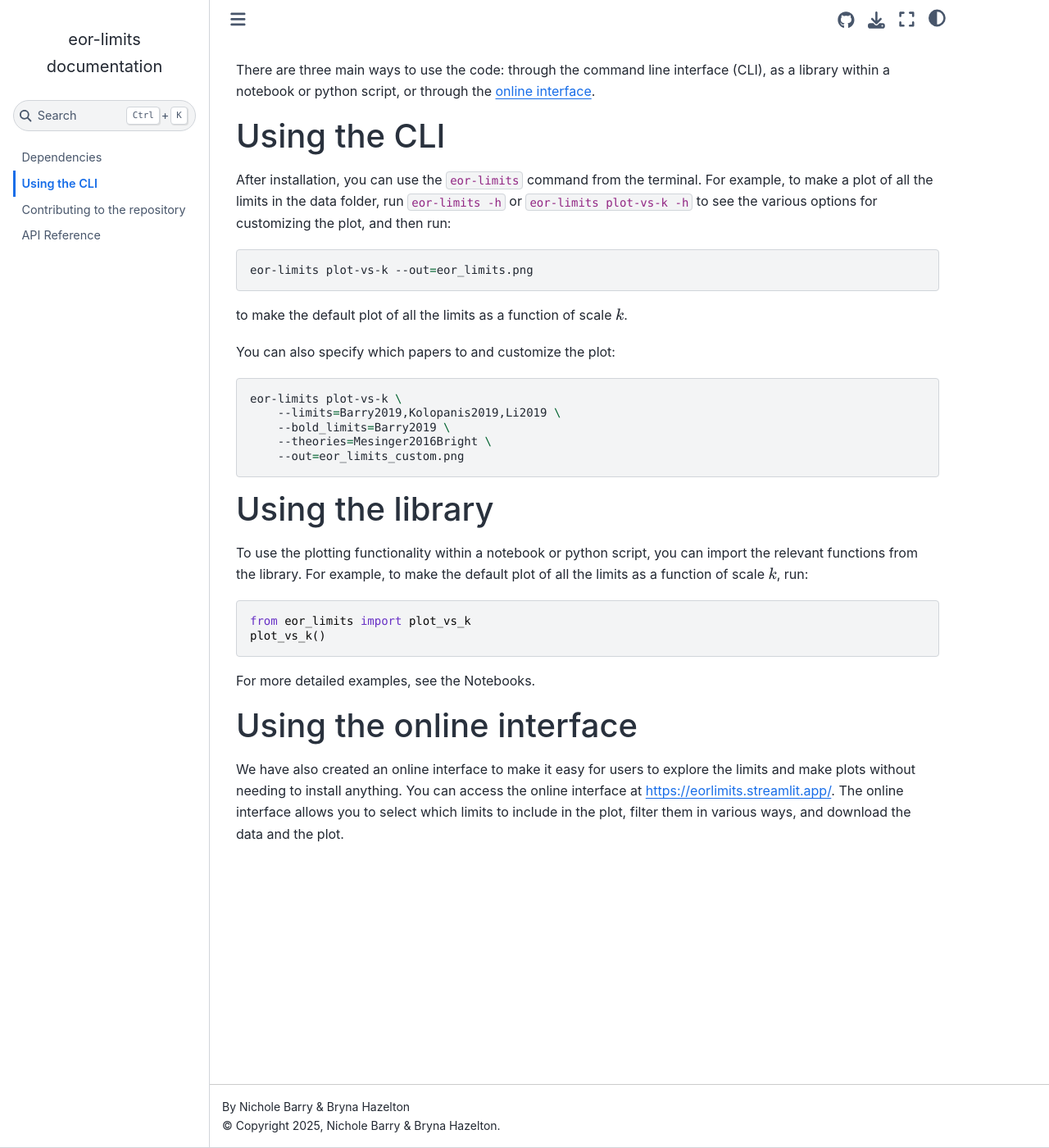
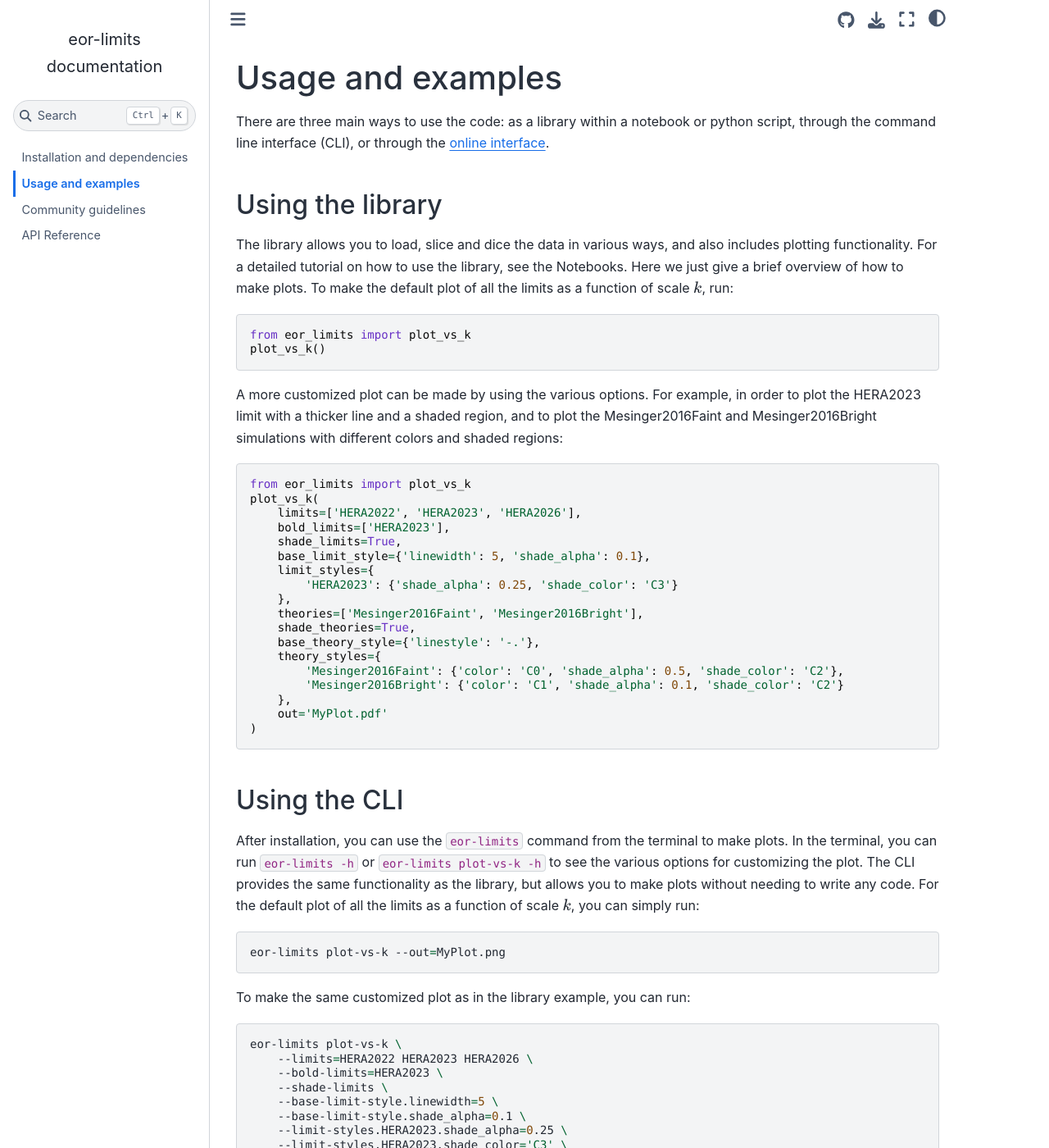
Before and after one commit to EoRImaging/eor_limits, a Sphinx documentation site: the page built from docs/source/usage.md, in a window 1280 px wide and 1400 px high. Shown: the whole window at 82% size. Built offline with Sphinx 7.4.7 and the Sphinx Book theme 1.1.4, drawn with Linux system fonts in a browser that asks for light colours; the version number could not be read and is left out; some of the changed text lies outside the part shown.

Commit message:
expand docs

````diff
--- a/README.md
+++ b/README.md
@@ -6,9 +6,31 @@ and Cosmic Dawn. It also provides functionality to plot these limits as a functi
 
 The published limits are included in human-readable yaml files in the data folder, and the plotting functionality is highly customizable through keywords. It is possible to read in custom yaml files to add new limits or simulations, and we welcome pull requests to add new data sets or simulations from published papers.
 
+Before you dive in, check out the brand new [online interface](https://eorlimits.streamlit.app/) to explore the limits and make plots without needing to install anything!
+
 ![Example EoR Limit plot](docs/source/_static/eor_limits.png)
 
 ## Installation and dependencies
+
+### User installation
+
+* Clone the repository using
+```git clone https://github.com/EoRImaging/eor_limits```
+
+* For a simple user installation, change directories into the `eor_limits` folder and
+run ```pip install .``` (including the dot).
+
+* To install without dependencies, run `pip install --no-deps .` (including the dot).
+
+### Developer installation
+
+* Developers who would like to contribute to the code can install the package as: ```pip install -e .[dev]``` (including the dot). This will install the package in editable mode, which allows you to make changes to the code and have them immediately reflected when you import the package. It will also install the development dependencies, which include tools for testing and formatting the code.
+
+* If you prefer to use `uv` to manage your environment, you can install the package in editable mode with the development dependencies using: ```uv sync --all-extras --editable .```
+
+* To use pre-commit to prevent committing code that does not follow our style,
+you'll need to run `pre-commit install` in the top level `eor_limits` directory.
+
 
 ### Dependencies
 
@@ -24,64 +46,72 @@ need to install the following packages:
 * pyyaml>=6.0.3
 * rich>=14.3.1
 
-### User installation
-
-Clone the repository using
-```git clone https://github.com/EoRImaging/eor_limits```
-
-For a simple user installation, change directories into the `eor_limits` folder and
-run ```pip install .``` (including the dot).
-
-To install without dependencies, run `pip install --no-deps .` (including the dot).
-
-### Developer installation
-
-Developers who would like to contribute to the code can install the package as:
-
-```pip install -e .[dev]```
-
-or with `uv`:
-
-```uv sync --all-extras```
-
-To use pre-commit to prevent committing code that does not follow our style,
-you'll need to run `pre-commit install` in the top level `eor_limits` directory.
-
 ## Usage and examples
 
-There are three main ways to use the code: through the command line interface (CLI), as a library within a notebook or python script, or through the [online interface](https://eorlimits.streamlit.app/).
-
-### Using the CLI
-
-After installation, you can use the `eor-limits` command from the terminal. For example, to make a plot of all the limits in the data folder, run ```eor-limits -h``` or ```eor-limits plot-vs-k -h``` to see the various options for customizing the plot, and then run:
-
-```bash
-eor-limits plot-vs-k --out=eor_limits.png
-```
-
-to make the default plot of all the limits as a function of scale $k$.
-
-You can also specify which papers to and customize the plot:
-
-```bash
-eor-limits plot-vs-k \
-    --limits=Barry2019,Kolopanis2019,Li2019 \
-    --bold_limits=Barry2019 \
-    --theories=Mesinger2016Bright \
-    --out=eor_limits_custom.png
-```
-
+There are three main ways to use the code: as a library within a notebook or python script, through the command line interface (CLI), or through the [online interface](https://eorlimits.streamlit.app/).
 
 ### Using the library
 
-To use the plotting functionality within a notebook or python script, you can import the relevant functions from the library. For example, to make the default plot of all the limits as a function of scale $k$, run:
+The library allows you to load, slice and dice the data in various ways, and also includes plotting functionality. For a detailed tutorial on how to use the library, see the Notebooks. Here we just give a brief overview of how to make plots. To make the default plot of all the limits as a function of scale $k$, run:
 
 ```python
 from eor_limits import plot_vs_k
 plot_vs_k()
 ```
 
-For more detailed examples, see the Notebooks.
+A more customized plot can be made by using the various options. For example, in order to plot the HERA2023 limit with a thicker line and a shaded region, and to plot the Mesinger2016Faint and Mesinger2016Bright simulations with different colors and shaded regions:
+
+```python
+from eor_limits import plot_vs_k
+plot_vs_k(
+    limits=['HERA2022', 'HERA2023', 'HERA2026'],
+    bold_limits=['HERA2023'],
+    shade_limits=True,
+    base_limit_style={'linewidth': 5, 'shade_alpha': 0.1},
+    limit_styles={
+        'HERA2023': {'shade_alpha': 0.25, 'shade_color': 'C3'}
+    },
+    theories=['Mesinger2016Faint', 'Mesinger2016Bright'],
+    shade_theories=True,
+    base_theory_style={'linestyle': '-.'},
+    theory_styles={
+        'Mesinger2016Faint': {'color': 'C0', 'shade_alpha': 0.5, 'shade_color': 'C2'},
+        'Mesinger2016Bright': {'color': 'C1', 'shade_alpha': 0.1, 'shade_color': 'C2'}
+    },
+    out='MyPlot.pdf'
+)
+```
+
+### Using the CLI
+
+After installation, you can use the `eor-limits` command from the terminal to make plots. In the terminal, you can run ```eor-limits -h``` or ```eor-limits plot-vs-k -h``` to see the various options for customizing the plot. The CLI provides the same functionality as the library, but allows you to make plots without needing to write any code. For the default plot of all the limits as a function of scale $k$, you can simply run:
+
+```bash
+eor-limits plot-vs-k --out=MyPlot.png
+```
+
+To make the same customized plot as in the library example, you can run:
+
+```bash
+eor-limits plot-vs-k \
+    --limits=HERA2022 HERA2023 HERA2026 \
+    --bold-limits=HERA2023 \
+    --shade-limits \
+    --base-limit-style.linewidth=5 \
+    --base-limit-style.shade_alpha=0.1 \
+    --limit-styles.HERA2023.shade_alpha=0.25 \
+    --limit-styles.HERA2023.shade_color='C3' \
+    --theories=Mesinger2016Faint Mesinger2016Bright \
+    --shade-theories \
+    --base-theory-style.linestyle='-.' \
+    --theory-styles.Mesinger2016Faint.color='C0' \
+    --theory-styles.Mesinger2016Faint.shade_alpha=0.5 \
+    --theory-styles.Mesinger2016Faint.shade_color='C2' \
+    --theory-styles.Mesinger2016Bright.color='C1' \
+    --theory-styles.Mesinger2016Bright.shade_alpha=0.1 \
+    --theory-styles.Mesinger2016Bright.shade_color='C2' \
+    --out MyPlot.pdf
+```
 
 ### Using the online interface
 
--- a/docs/source/guidelines.md
+++ b/docs/source/guidelines.md
@@ -1,3 +1,6 @@
+# Community guidelines
+
 ```{include} ../../README.md
-:start-after: "# Community guidelines"
+:relative-images:
+:start-after: "## Community guidelines"
 ```
--- a/docs/source/usage.md
+++ b/docs/source/usage.md
@@ -1,4 +1,7 @@
+# Usage and examples
+
 ```{include} ../../README.md
-:start-after: "# Usage and examples"
-:end-before: "# Community guidelines"
+:relative-images:
+:start-after: "## Usage and examples"
+:end-before: "## Community guidelines"
 ```
````
Also changed, not shown: docs/source/index.md (+2 -2 lines), docs/source/installation.md (+5 -2 lines), docs/source/usage_overview.md (deleted, +0 -27 lines).
